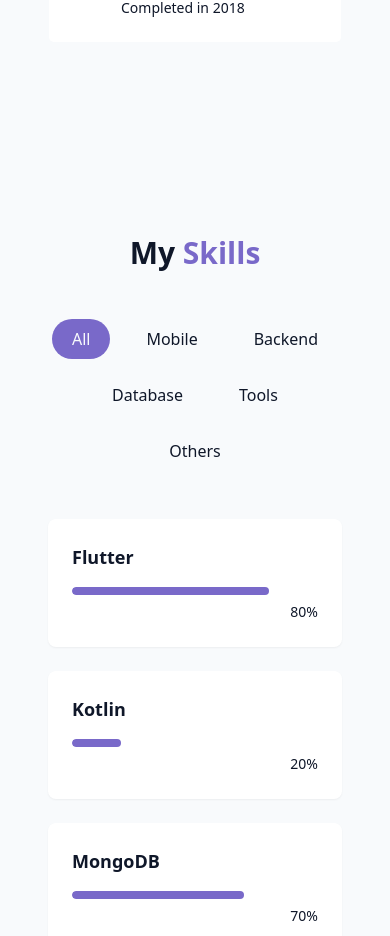
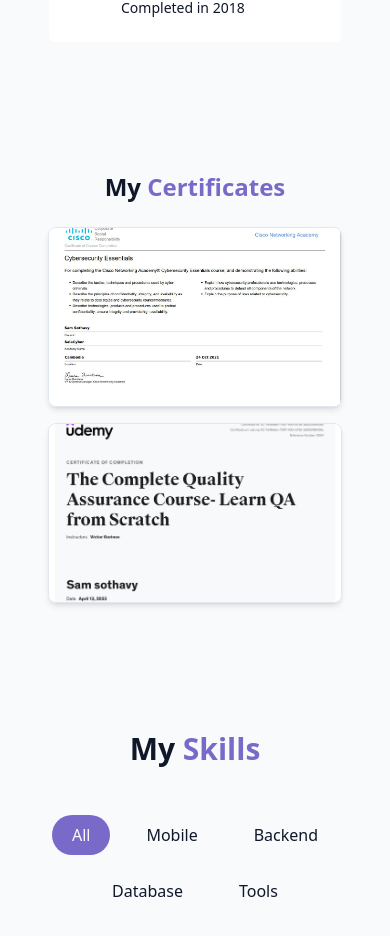
Before and after one commit to Marato01/portfolio_v2, a React (Vite) app: page / in a window 390 px wide. Shown: the part 3659-4595 px from the top of the page. Built offline with nearby package versions, Linux system fonts and the light colour scheme.

Commit message:
make certificate responsive

```diff
--- /dev/null
+++ b/src/components/CertificateSection.jsx
@@ -0,0 +1,37 @@
+import React from 'react';
+
+export const CertificateSection = () => {
+  return (
+    <section id="certificates" className="py-8 sm:py-12 md:py-16 lg:py-24 px-4 relative">
+      <div className="container mx-auto max-w-full sm:max-w-lg md:max-w-3xl lg:max-w-5xl">
+        <h2 className="text-2xl sm:text-3xl md:text-4xl font-bold mb-6 sm:mb-8 md:mb-12 text-center">
+          My <span className="text-primary">Certificates</span>
+        </h2>
+
+        <div className="grid grid-cols-1 sm:grid-cols-2 gap-4 sm:gap-6 md:gap-8">
+          {/* Certificate 1 */}
+          <div className="flex justify-center">
+            <div className="w-full max-w-[300px] sm:max-w-[400px] md:max-w-[480px] h-[180px] sm:h-[220px] md:h-[280px] rounded-lg overflow-hidden shadow-md border border-border hover:shadow-xl transition-shadow duration-300">
+              <img
+                src="/cisco.jpg"
+                alt="Certificate 1"
+                className="w-full h-full object-cover"
+              />
+            </div>
+          </div>
+
+          {/* Certificate 2 */}
+          <div className="flex justify-center">
+            <div className="w-full max-w-[300px] sm:max-w-[400px] md:max-w-[480px] h-[180px] sm:h-[220px] md:h-[280px] rounded-lg overflow-hidden shadow-md border border-border hover:shadow-xl transition-shadow duration-300">
+              <img
+                src="/udemy.jpg"
+                alt="Certificate 2"
+                className="w-full h-full object-cover"
+              />
+            </div>
+          </div>
+        </div>
+      </div>
+    </section>
+  );
+};
--- a/src/pages/Home.jsx
+++ b/src/pages/Home.jsx
@@ -9,6 +9,7 @@
 import { Footer } from "../components/Footer";
 import { ExperienceSection } from "../components/ExperienceSection";
 import { EducationSection } from "../components/EducationSection";
+import { CertificateSection } from "../components/CertificateSection";
 
 export const Home = () => {
   return (
@@ -20,6 +21,7 @@
         <HeroSection />
         <AboutSection />
         <EducationSection />
+        <CertificateSection />
         <SkillsSection />
         <ExperienceSection />
         <ProjectsSection />
```
Also changed, not shown: public/cisco.jpg (added), public/udemy.jpg (added).
